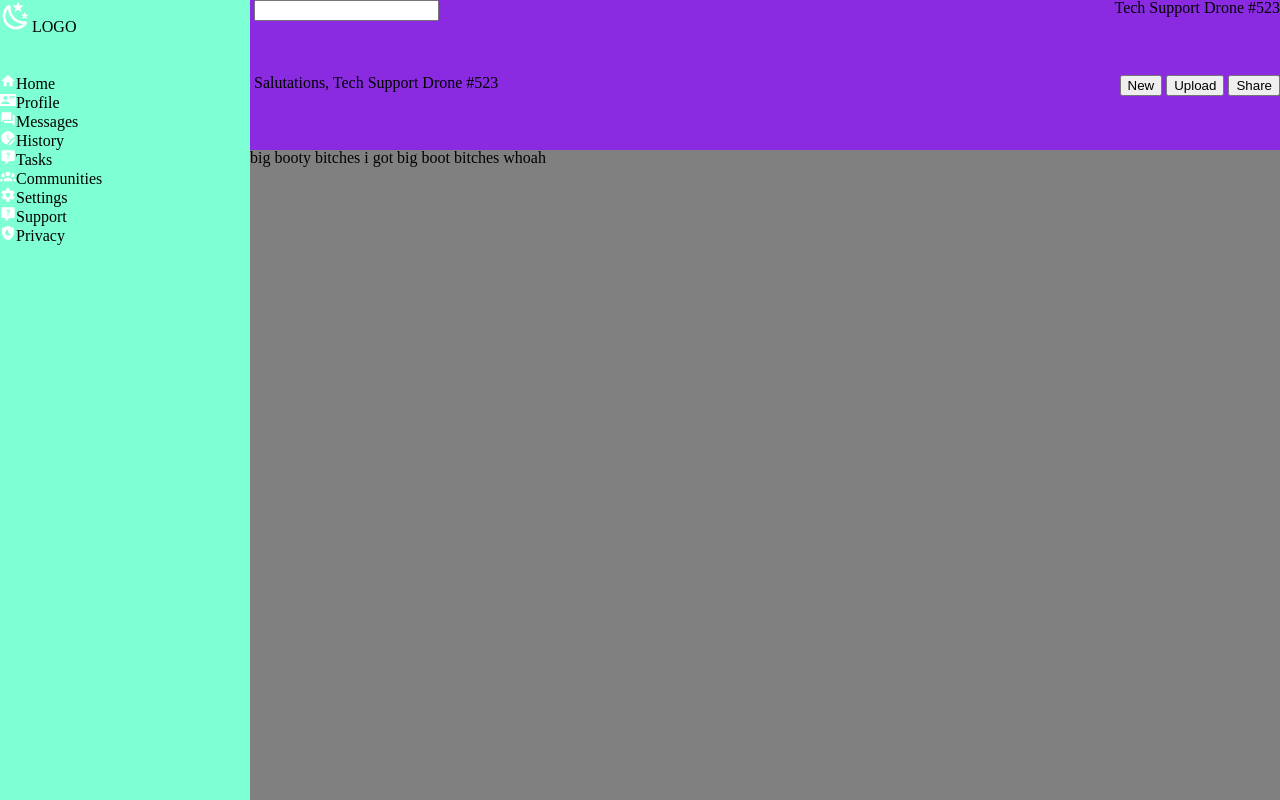
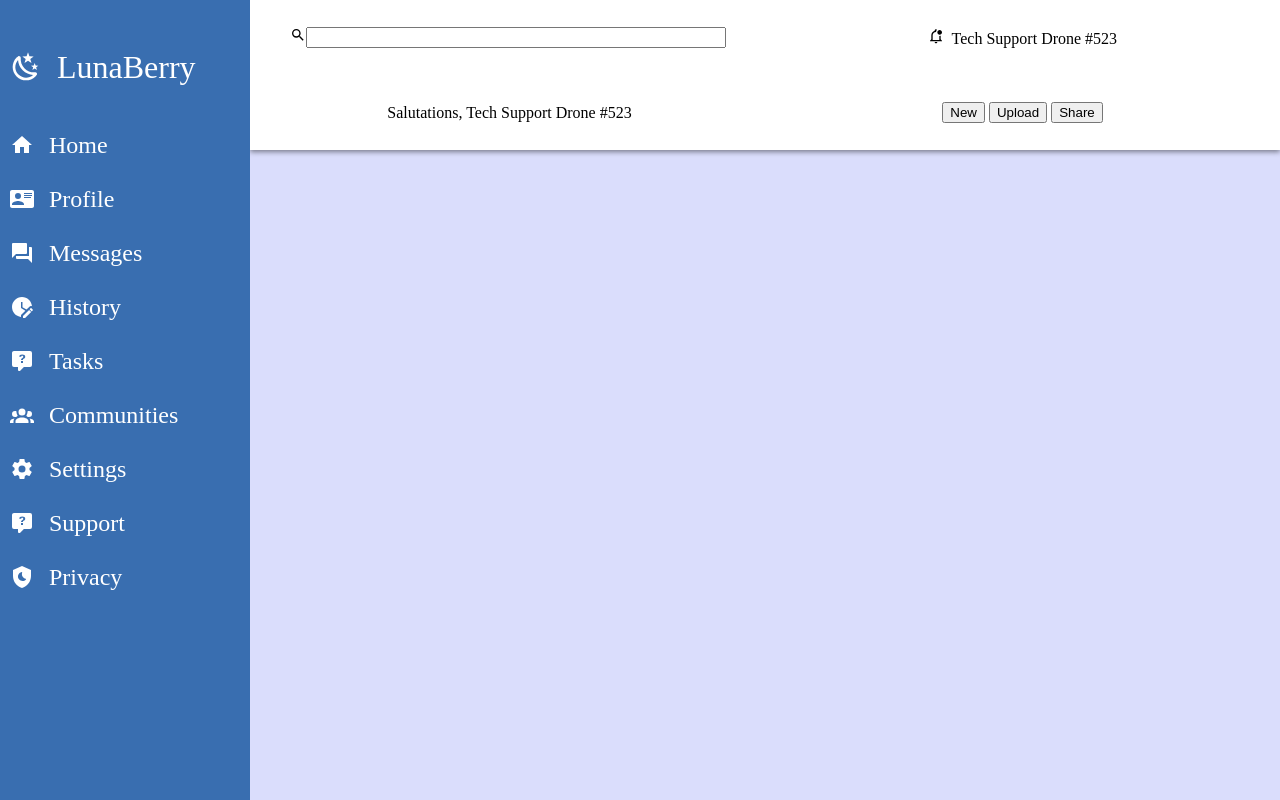
Before and after one commit to m00nberri/Dashing-Dashboard, a plain HTML site: page index.html in a window 1280 px wide. Drawn offline with Linux system fonts and the light colour scheme.

Commit message:
Finish basic sidebar layout

```diff
--- a/index.html
+++ b/index.html
@@ -11,7 +11,7 @@
     <div id="container">
 
         <div id="sidebar">
-            <div id="logo"><svg xmlns="http://www.w3.org/2000/svg" viewBox="0 0 24 24"><path d="M17.75,4.09L15.22,6.03L16.13,9.09L13.5,7.28L10.87,9.09L11.78,6.03L9.25,4.09L12.44,4L13.5,1L14.56,4L17.75,4.09M21.25,11L19.61,12.25L20.2,14.23L18.5,13.06L16.8,14.23L17.39,12.25L15.75,11L17.81,10.95L18.5,9L19.19,10.95L21.25,11M18.97,15.95C19.8,15.87 20.69,17.05 20.16,17.8C19.84,18.25 19.5,18.67 19.08,19.07C15.17,23 8.84,23 4.94,19.07C1.03,15.17 1.03,8.83 4.94,4.93C5.34,4.53 5.76,4.17 6.21,3.85C6.96,3.32 8.14,4.21 8.06,5.04C7.79,7.9 8.75,10.87 10.95,13.06C13.14,15.26 16.1,16.22 18.97,15.95M17.33,17.97C14.5,17.81 11.7,16.64 9.53,14.5C7.36,12.31 6.2,9.5 6.04,6.68C3.23,9.82 3.34,14.64 6.35,17.66C9.37,20.67 14.19,20.78 17.33,17.97Z" /></svg>LOGO</div>
+            <div id="logo"><svg xmlns="http://www.w3.org/2000/svg" viewBox="0 0 24 24"><path d="M17.75,4.09L15.22,6.03L16.13,9.09L13.5,7.28L10.87,9.09L11.78,6.03L9.25,4.09L12.44,4L13.5,1L14.56,4L17.75,4.09M21.25,11L19.61,12.25L20.2,14.23L18.5,13.06L16.8,14.23L17.39,12.25L15.75,11L17.81,10.95L18.5,9L19.19,10.95L21.25,11M18.97,15.95C19.8,15.87 20.69,17.05 20.16,17.8C19.84,18.25 19.5,18.67 19.08,19.07C15.17,23 8.84,23 4.94,19.07C1.03,15.17 1.03,8.83 4.94,4.93C5.34,4.53 5.76,4.17 6.21,3.85C6.96,3.32 8.14,4.21 8.06,5.04C7.79,7.9 8.75,10.87 10.95,13.06C13.14,15.26 16.1,16.22 18.97,15.95M17.33,17.97C14.5,17.81 11.7,16.64 9.53,14.5C7.36,12.31 6.2,9.5 6.04,6.68C3.23,9.82 3.34,14.64 6.35,17.66C9.37,20.67 14.19,20.78 17.33,17.97Z" /></svg>LunaBerry</div>
             <ul>
                 <li><svg xmlns="http://www.w3.org/2000/svg" viewBox="0 0 24 24"><path d="M10,20V14H14V20H19V12H22L12,3L2,12H5V20H10Z" /></svg>Home</li>
                 <li><svg xmlns="http://www.w3.org/2000/svg" viewBox="0 0 24 24"><path d="M2,3H22C23.05,3 24,3.95 24,5V19C24,20.05 23.05,21 22,21H2C0.95,21 0,20.05 0,19V5C0,3.95 0.95,3 2,3M14,6V7H22V6H14M14,8V9H21.5L22,9V8H14M14,10V11H21V10H14M8,13.91C6,13.91 2,15 2,17V18H14V17C14,15 10,13.91 8,13.91M8,6A3,3 0 0,0 5,9A3,3 0 0,0 8,12A3,3 0 0,0 11,9A3,3 0 0,0 8,6Z" /></svg>Profile</li>
@@ -27,12 +27,12 @@
 
         <div id="nav">
             <div id="search">
-                <img src="" alt="">
+                <svg xmlns="http://www.w3.org/2000/svg" viewBox="0 0 24 24"><path d="M9.5,3A6.5,6.5 0 0,1 16,9.5C16,11.11 15.41,12.59 14.44,13.73L14.71,14H15.5L20.5,19L19,20.5L14,15.5V14.71L13.73,14.44C12.59,15.41 11.11,16 9.5,16A6.5,6.5 0 0,1 3,9.5A6.5,6.5 0 0,1 9.5,3M9.5,5C7,5 5,7 5,9.5C5,12 7,14 9.5,14C12,14 14,12 14,9.5C14,7 12,5 9.5,5Z" /></svg>
                 <input type="text">
             </div>
 
             <div id="accountInfo">
-                <img src="" alt="">
+                <svg xmlns="http://www.w3.org/2000/svg" viewBox="0 0 24 24"><path d="M19 17V11.8C18.5 11.9 18 12 17.5 12H17V18H7V11C7 8.2 9.2 6 12 6C12.1 4.7 12.7 3.6 13.5 2.7C13.2 2.3 12.6 2 12 2C10.9 2 10 2.9 10 4V4.3C7 5.2 5 7.9 5 11V17L3 19V20H21V19L19 17M10 21C10 22.1 10.9 23 12 23S14 22.1 14 21H10M21 6.5C21 8.4 19.4 10 17.5 10S14 8.4 14 6.5 15.6 3 17.5 3 21 4.6 21 6.5" /></svg>
                 <img src="" alt="">
                 <span id="accountName">Tech Support Drone #523</span>
             </div>
@@ -50,7 +50,7 @@
         </div>
 
         <div id="mainContent">
-            big booty bitches i got big boot bitches whoah
+
         </div>
 
 
--- a/style.css
+++ b/style.css
@@ -47,12 +47,6 @@ table {
 	border-spacing: 0;
 }
 
-svg {
-    fill: white;
-    width: 1rem;
-    height: 1rem;
-}
-
 #container {
     height: 100vh;
     width: 100vw;
@@ -65,8 +59,31 @@ svg {
     grid-row: 1/3;
     grid-column: 1/2;
     display: grid;
-    grid-template-rows: 1fr 10fr;
-    background-color: aquamarine;
+    grid-template-rows: 2fr 10fr;
+    color: white;
+    background-color: #396EB0;
+    z-index: 10;
+}
+
+#sidebar svg {
+    fill: white;
+    width: 1.5rem;
+    height: 1.5rem;
+    margin-right: 15px;
+    margin-left: 10px;
+}
+
+#sidebar li {
+    font-size: 1.5rem;
+    display: flex;
+    align-items: center;
+    margin-bottom: 30px;
+}
+
+#logo {
+    font-size: 2rem;
+    display: flex;
+    align-items: center;
 }
 
 #logo svg {
@@ -77,21 +94,36 @@ svg {
 #nav {
     grid-row: 1/2;
     grid-column: 2/3;
-    background-color: blueviolet;
+    background-color: white;
     display: grid;
     grid-template-columns: 1fr 1fr;
     grid-template-rows: 1fr 1fr;
+    justify-items: center;
+    align-items: center;
+    box-shadow: 0px 2px 5px rgba(0, 0, 0, 0.445);
+    z-index: 5;
+}
+
+#nav svg {
+    width: 1rem;
+    height: 1rem;
 }
 
 #search {
     grid-row: 1/2;
     grid-column: 1/2;
+    width: 100%;
+    display: flex;
+    justify-content: center;
+}
+
+#search input {
+    width: 80%;
 }
 
 #accountInfo {
     grid-row: 1/2;
     grid-column: 2/3;
-    justify-self: end;
 }
 
 #welcomeText {
@@ -102,11 +134,10 @@ svg {
 #navButtons {
     grid-row: 2/3;
     grid-column: 2/3;
-    justify-self: end;
 }
 
 #mainContent {
     grid-row: 2/3;
     grid-column: 2/3;
-    background-color: gray;
+    background-color: #DADDFC;
 }
```
